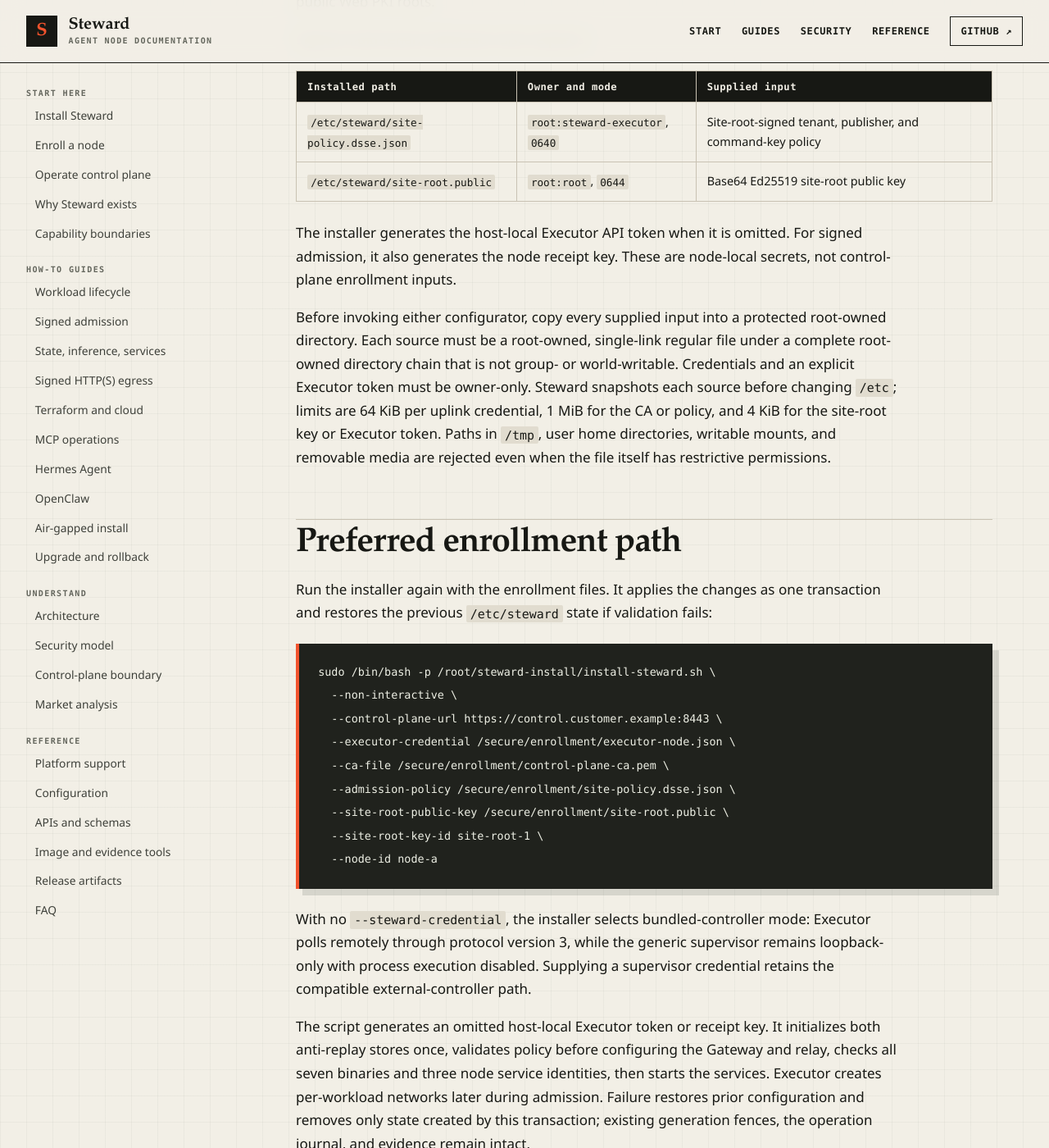
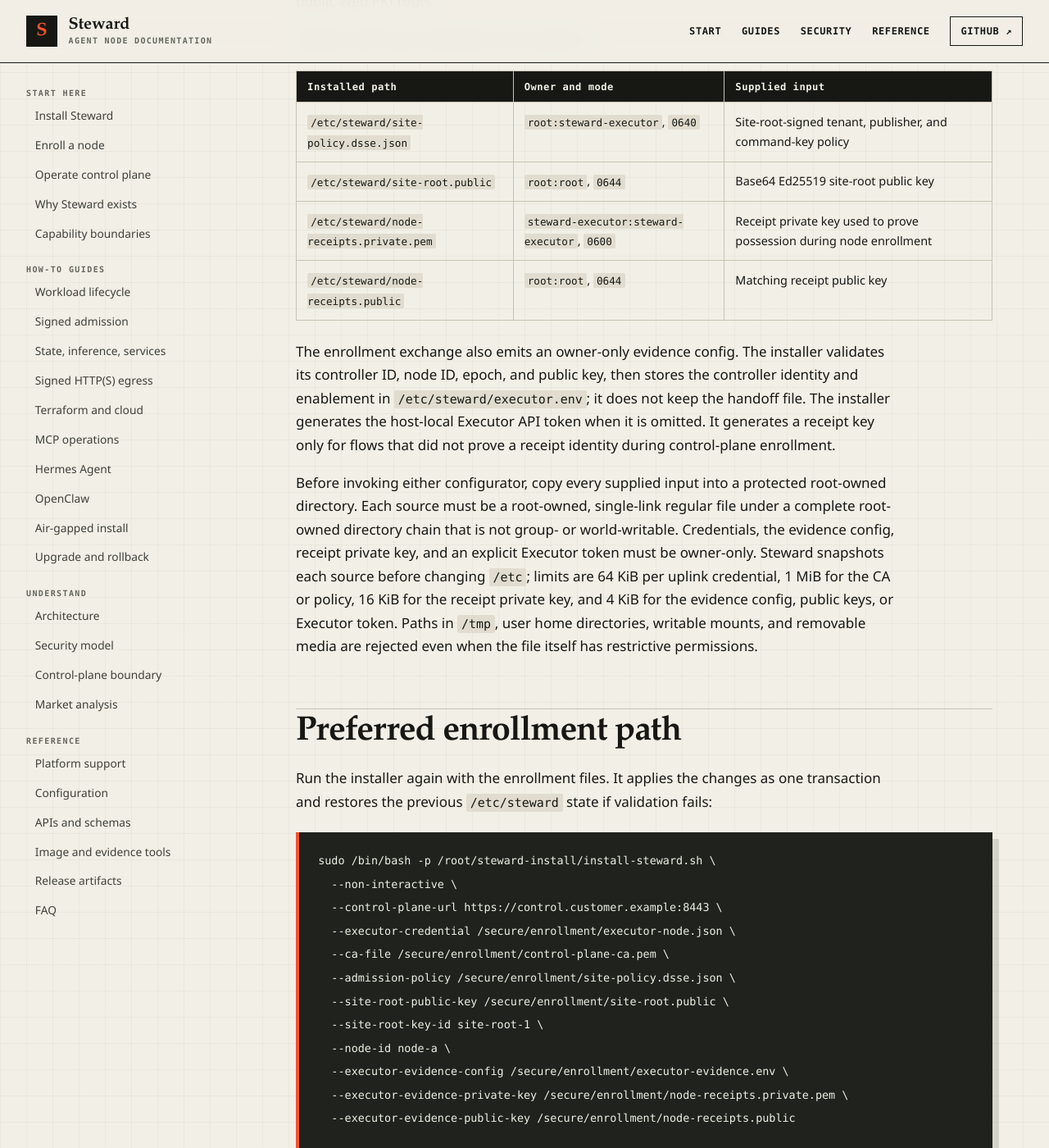
Before and after one commit to hardrails/steward, a Jekyll site: the page built from docs/getting-started/enroll.md, in a window 1280 px wide and 1400 px high, scrolled down 1064 px. Shown: the whole window at 82% size. Built offline with Jekyll 4.4.1, drawn with Linux system fonts in a browser that asks for light colours; some of the changed text lies outside the part shown.

Commit message:
docs(enrollment): document witnessed node handoff
Constraint: Keep Terraform and cloud-init secret-free and preserve the node credential schema.

Rejected: Regenerating receipt identity on the node or embedding controller metadata in the bearer credential.

Confidence: High; docs consistency, full race tests, and Terraform node module checks pass.

Scope-risk: Low; commands match the packaged flags and protected handoff.

````diff
--- a/docs/getting-started/enroll.md
+++ b/docs/getting-started/enroll.md
@@ -33,17 +33,24 @@
 | --- | --- | --- |
 | `/etc/steward/site-policy.dsse.json` | `root:steward-executor`, `0640` | Site-root-signed tenant, publisher, and command-key policy |
 | `/etc/steward/site-root.public` | `root:root`, `0644` | Base64 Ed25519 site-root public key |
+| `/etc/steward/node-receipts.private.pem` | `steward-executor:steward-executor`, `0600` | Receipt private key used to prove possession during node enrollment |
+| `/etc/steward/node-receipts.public` | `root:root`, `0644` | Matching receipt public key |
 
-The installer generates the host-local Executor API token when it is omitted. For
-signed admission, it also generates the node receipt key. These are node-local
-secrets, not control-plane enrollment inputs.
+The enrollment exchange also emits an owner-only evidence config. The installer
+validates its controller ID, node ID, epoch, and public key, then stores the
+controller identity and enablement in `/etc/steward/executor.env`; it does not keep
+the handoff file. The installer generates the host-local Executor API token when it
+is omitted. It generates a receipt key only for flows that did not prove a receipt
+identity during control-plane enrollment.
 
 Before invoking either configurator, copy every supplied input into a protected
 root-owned directory. Each source must be a root-owned, single-link regular file
 under a complete root-owned directory chain that is not group- or world-writable.
-Credentials and an explicit Executor token must be owner-only. Steward snapshots
-each source before changing `/etc`; limits are 64 KiB per uplink credential, 1 MiB
-for the CA or policy, and 4 KiB for the site-root key or Executor token. Paths in
+Credentials, the evidence config, receipt private key, and an explicit Executor
+token must be owner-only. Steward snapshots each source before changing `/etc`;
+limits are 64 KiB per uplink credential, 1 MiB for the CA or policy, 16 KiB for the
+receipt private key, and 4 KiB for the evidence config, public keys, or Executor
+token. Paths in
 `/tmp`, user home directories, writable mounts, and removable media are rejected
 even when the file itself has restrictive permissions.
 
@@ -61,7 +68,10 @@
   --admission-policy /secure/enrollment/site-policy.dsse.json \
   --site-root-public-key /secure/enrollment/site-root.public \
   --site-root-key-id site-root-1 \
-  --node-id node-a
+  --node-id node-a \
+  --executor-evidence-config /secure/enrollment/executor-evidence.env \
+  --executor-evidence-private-key /secure/enrollment/node-receipts.private.pem \
+  --executor-evidence-public-key /secure/enrollment/node-receipts.public
 ```
 
 With no `--steward-credential`, the installer selects bundled-controller mode:
@@ -69,12 +79,14 @@
 remains loopback-only with process execution disabled. Supplying a supervisor
 credential retains the compatible external-controller path.
 
-The script generates an omitted host-local Executor token or receipt key. It
-initializes both anti-replay stores once, validates policy before configuring the
-Gateway and relay, checks all seven binaries and three node service identities, then starts
-the services. Executor creates per-workload networks later during admission. Failure
-restores prior configuration and removes only state created by this transaction;
-existing generation fences, the operation journal, and evidence remain intact.
+The script generates an omitted host-local Executor token. For control-plane
+enrollment it imports the exact receipt key that signed the enrollment proof;
+changing that key is rejected. It initializes both anti-replay stores once,
+validates policy before configuring the Gateway and relay, checks all seven
+binaries and three node service identities, then starts the services. Executor
+creates per-workload networks later during admission. Failure restores prior
+configuration and removes only state created by this transaction; existing
+generation fences, the operation journal, and evidence remain intact.
 
 That rollback covers handled process errors. `SIGKILL` or power loss can interrupt
 the node configurator between filesystem changes because this path has no durable
@@ -103,9 +115,13 @@
 authorize only stop, destroy, or purge. Each statement binds tenant, node, instance,
 runtime, generations, sequence, and a short validity window.
 
-Pass the node-scoped credential and all signed-admission inputs to one installer or
-`configure-node` command. Tenant and cleanup authority must be valid before the
-remote credential becomes active, and `node_id` must match it. A legacy
+Pass the node-scoped credential, evidence config, receipt key pair, and all
+signed-admission inputs to one installer or `configure-node` command. Tenant and
+cleanup authority must be valid before the remote credential becomes active, and
+the credential, evidence config, and admitted `node_id` must match. Executor then
+publishes authenticated evidence checkpoints independently from command polling.
+A controller outage does not stop local enforcement; the signed local chain remains
+the durable outbox until delivery resumes. A legacy
 tenant-scoped credential may omit signed admission but can act only for its tenant.
 
 ## Verify the active node
````
Also changed, not shown: docs/getting-started/index.md (+4 -1 lines), docs/guides/air-gapped.md (+15 -5 lines), docs/guides/signed-admission.md (+13 -6 lines), docs/guides/terraform.md (+19 -14 lines), docs/node-appliance.md (+17 -7 lines), integrations/terraform/examples/aws-hardened/README.md, integrations/terraform/modules/steward-node/README.md.
